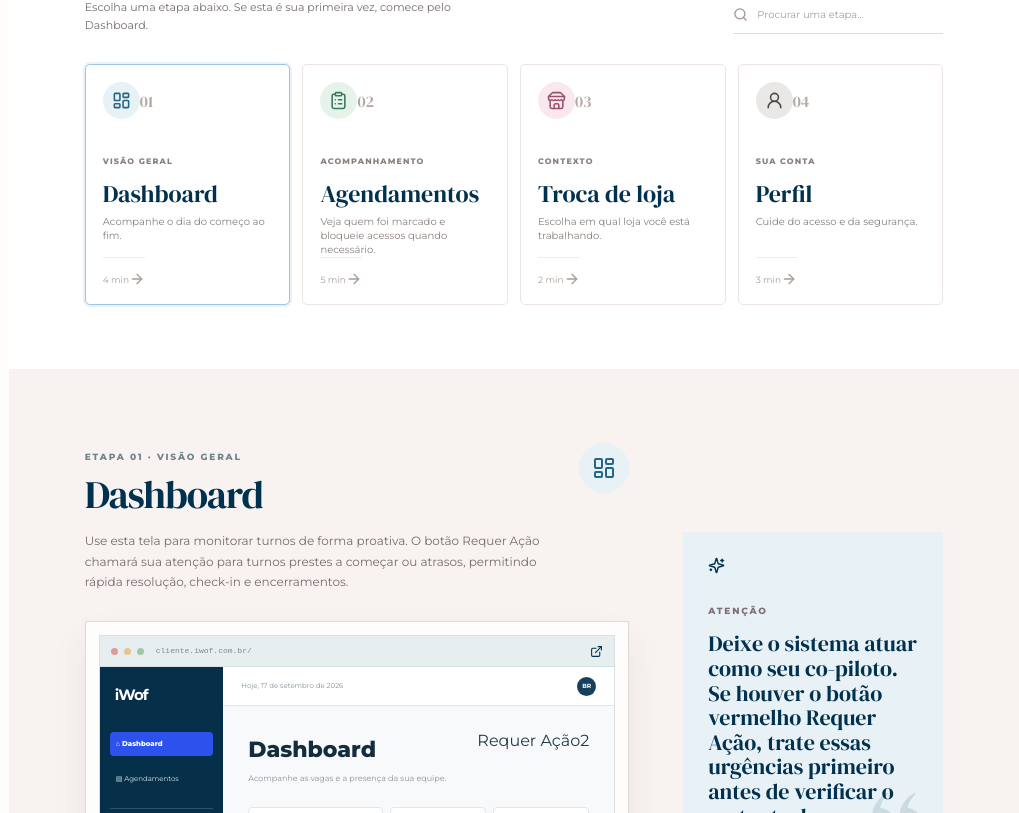
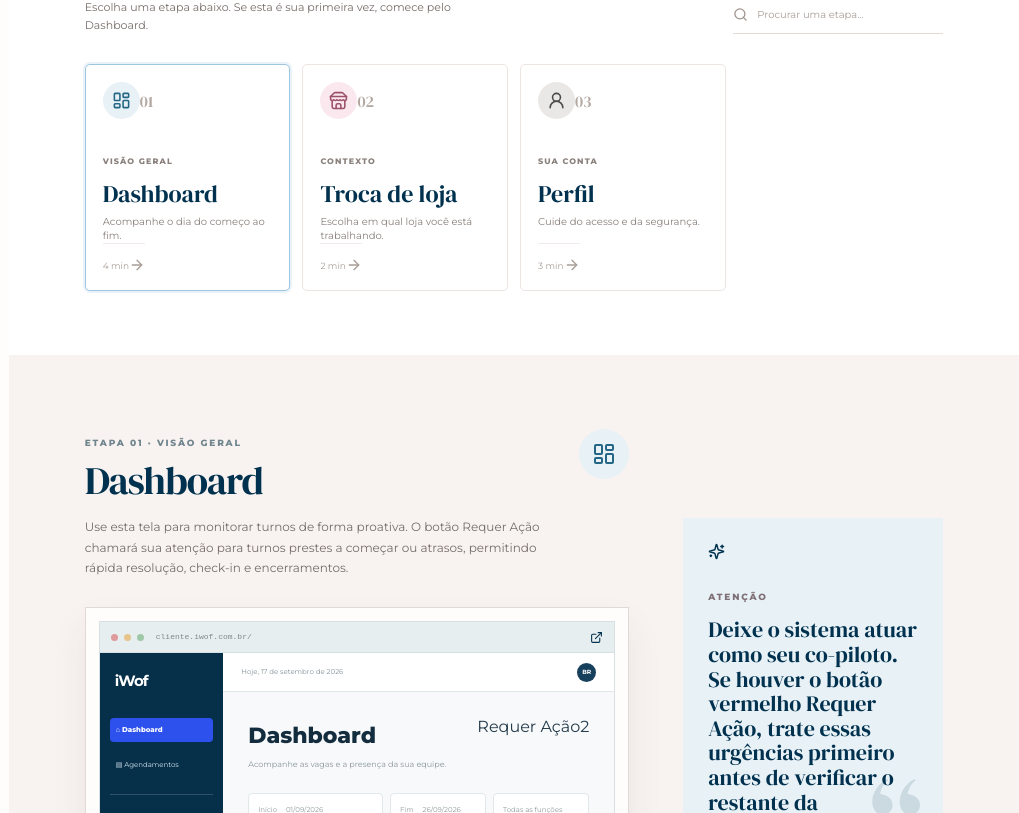
Before and after one commit to brenoowesley/manual-iwofRegularUser, a React (Vite) app in the folder client/: page / in a window 1280 px wide. Shown: the part 1047-1860 px from the top of the page, without its empty margins (261-1280 px from the left). Built offline with nearby package versions, Linux system fonts and the light colour scheme.

Commit message:
Remove Agendamentos module from regular user manual

```diff
--- a/client/src/pages/Home.tsx
+++ b/client/src/pages/Home.tsx
@@ -62,23 +62,6 @@ const modules: Module[] = [
     ],
   },
 
-  {
-    id: "agendamentos",
-    eyebrow: "Acompanhamento",
-    title: "Agendamentos",
-    short: "Veja quem foi marcado e bloqueie acessos quando necessário.",
-    description: "Consulte as pessoas marcadas para trabalhar, acompanhe o histórico e, quando houver um problema de conduta ou desempenho, bloqueie o trabalhador selecionando o escopo do bloqueio.",
-    tone: "mint",
-    icon: ClipboardList,
-    route: "/agendamentos",
-    duration: "5 min",
-    steps: ["Escolha a data de início e a data de fim.", "Busque pelo nome e abra o agendamento da pessoa.", "Leia o histórico e clique em Bloquear apenas quando necessário, escolhendo se o bloqueio será apenas na Loja ou na Empresa toda."],
-    tip: "Bloquear é uma ação importante. Use somente quando houver orientação da gestão e uma ocorrência registrada.",
-    details: [
-      { title: "Os quatro indicadores", body: "Total de Agendamentos mostra o volume do período; Em andamento indica turnos ativos; Realizados mostra o que foi finalizado; Faltas registra ausências." },
-      { title: "Como bloquear", body: "Busque o nome, abra o agendamento e use Bloquear no final da tela. O sistema pedirá para você escolher o escopo (nível Loja ou Empresa). O bloqueio deve seguir a orientação da gestão." },
-    ],
-  },
   {
     id: "loja",
     eyebrow: "Contexto",
```
